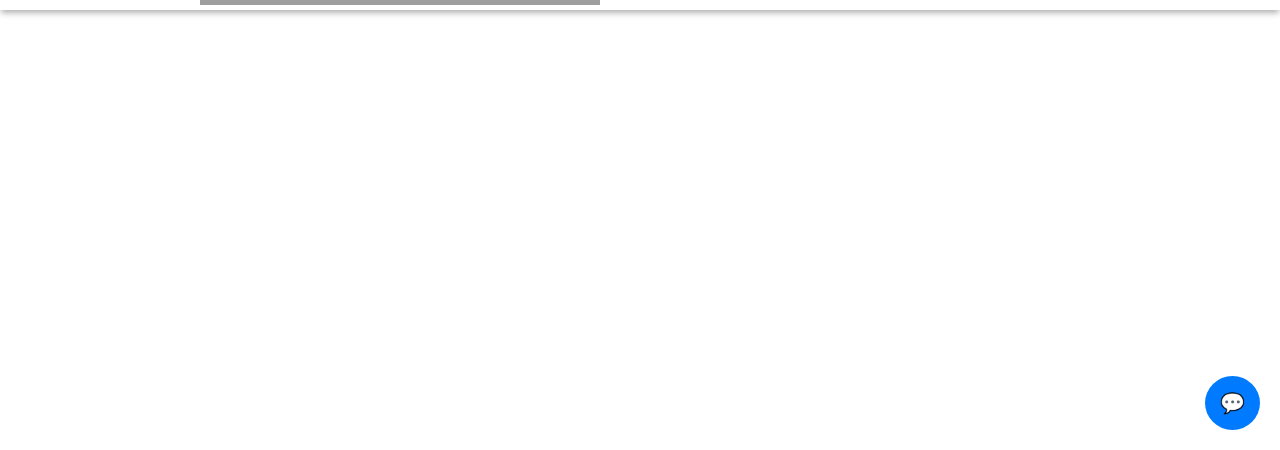
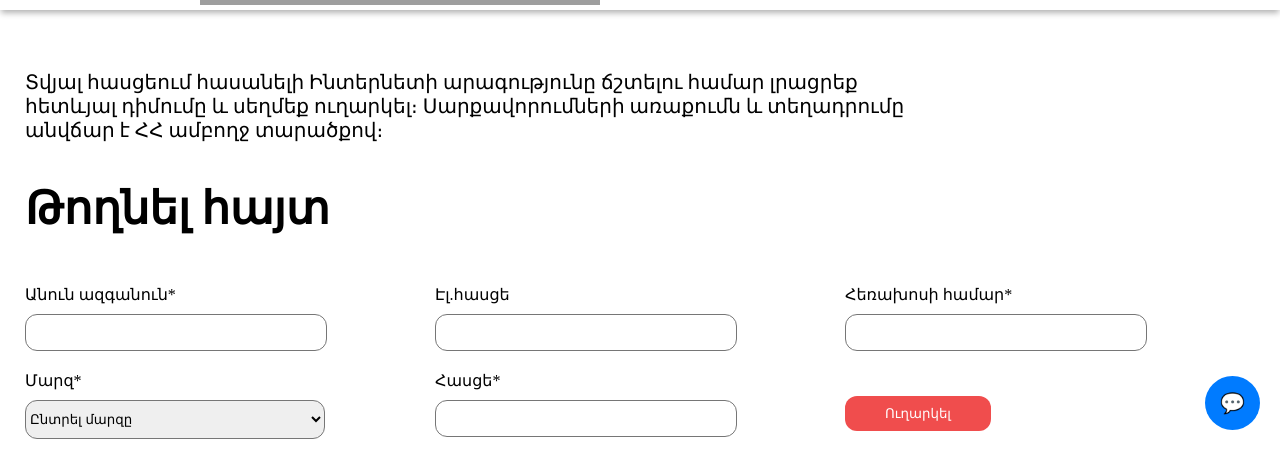
Before and after one commit to Eminsaroyan/typescript-team, a React (Vite) app: page /Internet-tsakuyt in a window 1280 px wide. Shown: the part 350-800 px from the top of the page. Built offline with nearby package versions, Linux system fonts and the light colour scheme; no server answers; sample sign-in values are in the browser's storage; grey boxes are pictures that could not be loaded.

Commit message:
avelacrim internet-tatkuyt bajin

```diff
--- a/moduls/Breadcrumb.tsx
+++ b/moduls/Breadcrumb.tsx
@@ -21,6 +21,7 @@ const breadcrumbMap: Record<
     "/arakum": "Տեղեկատվություն > Առաքման պայմաններ",
     "/vacharqi-kentronner": "Տեղեկատվություն > Վաճառքի և սպասարկման կենտրոններ",
     "/tackuyt": "Տեղեկատվություն > Ծածկույթ",
+      "/internet-tsakuyt": "Տեղեկատվություն > Team ինտերնետի հասանելիության ծածկույթ",
     "/bjjnayin-tsakuyt": "Տեղեկատվություն > Բջջային ցանցի ծածկույթ",
     "/aparik": "Տեղեկատվություն > Ապառիկ վաճառքի պայմաններ",
     "/equipment/audio": [
--- /dev/null
+++ b/moduls/Internet-tsakuyt.tsx
@@ -0,0 +1,13 @@
+import Breadcrumb from "./Breadcrumb";
+import Fut from "./Fut";
+import Intertmas from "./Internet-tsakuytmas";
+
+export default function Internet() {
+    return (
+        <>
+        <Breadcrumb />
+        <Intertmas />
+        <Fut />
+        </>
+    )
+}
--- /dev/null
+++ b/moduls/Internet-tsakuytmas.tsx
@@ -0,0 +1,45 @@
+export default function Intertmas() {
+    return (
+        <div className="max-w-[1230px] m-auto">
+            <p className="mt-[60px] text-[20px] font-[200] font-team w-[900px] mb-[40px]">Տվյալ հասցեում հասանելի Ինտերնետի արագությունը ճշտելու համար լրացրեք հետևյալ դիմումը և սեղմեք ուղարկել։ Սարքավորումների առաքումն և տեղադրումը անվճար է ՀՀ ամբողջ տարածքով։</p>
+            <h1 className="text-[45px] font-[600] font-team mb-[50px]">Թողնել հայտ</h1>
+            <div className="grid grid-cols-3 md:grid-cols-2  gap-y-[20px] mb-[50px] bg-white rounded-[12px] shadow-md max-w-[1230px] mx-auto">
+                <div className="flex flex-col">
+                    <label className="text-sm font-[300] font-team  text-gray-700 mb-[10px]">Անուն ազգանուն*</label>
+                    <input type="text" className="border border-gray-300 rounded w-[300px] pt-[10px] pb-[10px] rounded-[12px]" />
+                </div>
+
+                <div className="flex flex-col">
+                    <label className="text-sm font-[300] font-team  text-gray-700 mb-[10px]">Էլ.հասցե</label>
+                    <input type="email" className="border border-gray-300 rounded w-[300px] pt-[10px] pb-[10px] rounded-[12px] "/>
+                </div>
+
+                <div className="flex flex-col">
+                    <label className="text-sm font-[300] font-team  text-gray-700 mb-[10px]">Հեռախոսի համար*</label>
+                    <input type="tel" className="border border-gray-300 rounded w-[300px] pt-[10px] pb-[10px] rounded-[12px]" />
+                </div>
+
+                <div className="flex flex-col">
+                    <label htmlFor="marz" className="text-sm font-[300] font-team  text-gray-700 mb-[10px]">Մարզ*</label>
+                    <select name="marz" id="marz" className="border border-gray-300 rounded w-[300px] pt-[10px] pb-[10px] rounded-[12px]">
+                        <option value="">Ընտրել մարզը</option>
+                        <option value="yerevan">Երևան</option>
+                        <option value="shirak">Շիրակ</option>
+                        <option value="armavir">Արմավիր</option>
+                    </select>
+                </div>
+
+                <div className="flex flex-col md:col-span-2">
+                    <label className="text-sm font-[300] font-team  text-gray-700 mb-[10px]">Հասցե*</label>
+                    <input type="text" className="border border-gray-300 rounded w-[300px] pt-[10px] pb-[10px] rounded-[12px] " />
+                </div>
+
+                <div className="">
+                    <button className="bg-[#f04d4d] text-[#ffffff] border-none px-[40px] py-[10px] mt-[25px] rounded-[12px]  hover:bg-[#f04d4d] transition-all duration-300">
+                        Ուղարկել
+                    </button>
+                </div>
+            </div>
+        </div>
+    )
+}
--- a/src/App.tsx
+++ b/src/App.tsx
@@ -49,6 +49,7 @@ import Arakum from "../moduls/Arakum"
 import Vacharqi from "../moduls/Vacharqi-kentronner"
 import Tackuyt from "../moduls/Tackuyt"
 import Bjj from "../moduls/Bjjnayin-tsakuyt"
+import Internet from "../moduls/Internet-tsakuyt"
 
 function ScrollToTop() {
   const { pathname } = useLocation();
@@ -140,6 +141,7 @@ const App: React.FC = () => {
         <Route path="/Vacharqi-kentronner" element={<PrivateRoute><Vacharqi /></PrivateRoute>} />
         <Route path="/Tackuyt" element={<PrivateRoute><Tackuyt /></PrivateRoute>} />
         <Route path="/Bjjnayin-tsakuyt" element={<PrivateRoute><Bjj /></PrivateRoute>} />
+        <Route path="/Internet-tsakuyt" element={<PrivateRoute><Internet /></PrivateRoute>} />
 
         <Route path="/login" element={<Login />} />
         <Route path="/registration" element={<Registration />} />
```
